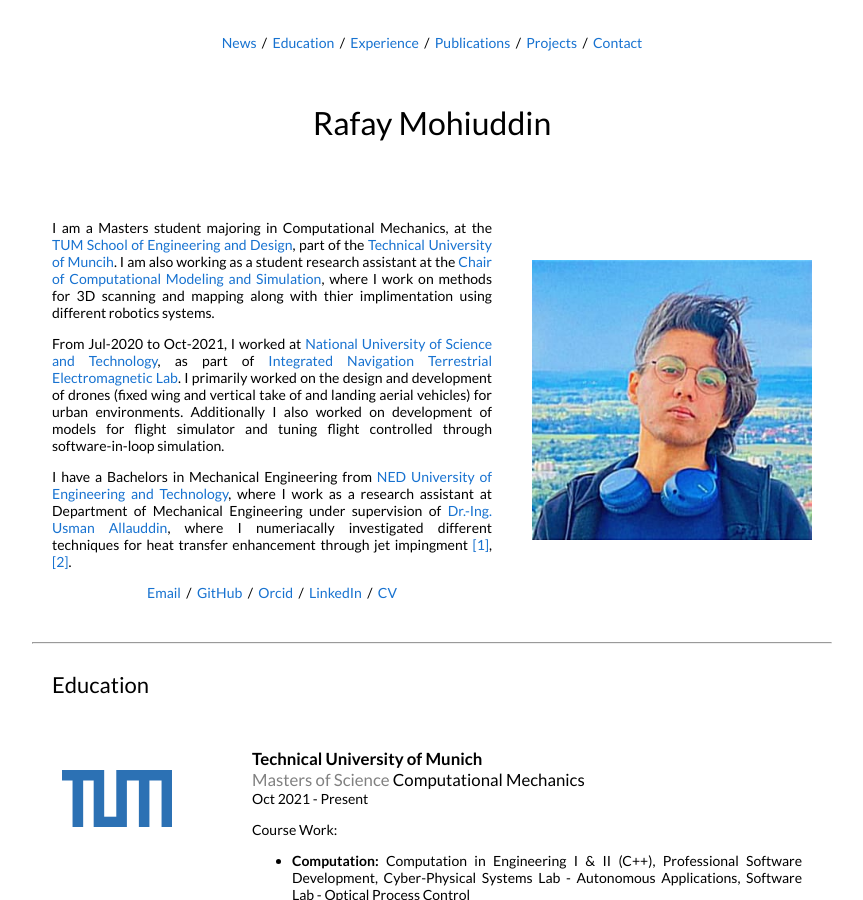
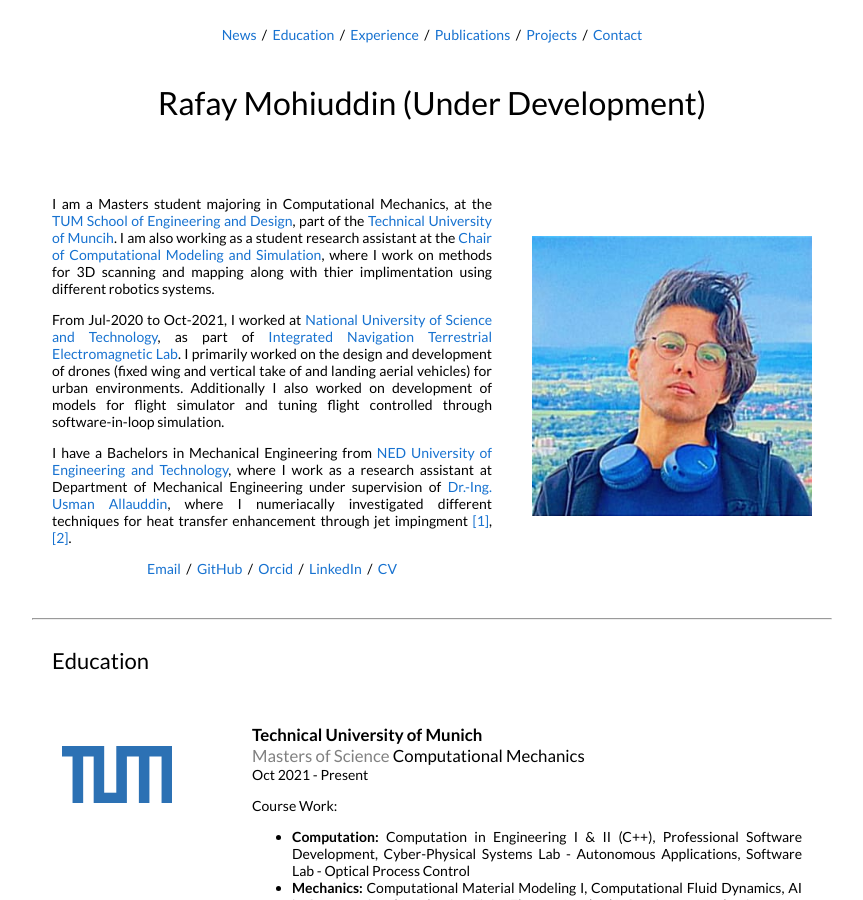
Before and after one commit to rafaymhddn/rafaymhddn.github.io, a Jekyll site: the page built from _posts/2019-06-02-venue.markdown, in a window 1280 px wide and 900 px high. Shown: the whole window, without its empty margins (208-1071 px from the left). Built offline with Jekyll 4.4.1, drawn with Linux system fonts in a browser that asks for light colours.

Commit message:
formated intro

```diff
--- a/_layouts/default.html
+++ b/_layouts/default.html
@@ -26,7 +26,7 @@
 
         <table style="width:100%;border:0px;border-spacing:0px;border-collapse:separate;margin-right:auto;margin-left:auto;"><tbody>
           <tr style="padding:0px">
-            <td style="padding:1.5%;width:63%;vertical-align:middle">
+            <td style="padding:0.5%;width:63%;vertical-align:middle">
               <p style="text-align:center">
                 <a href="#news" onclick=Expand("news")>News</a>
                 &nbsp;/&nbsp;
@@ -47,9 +47,9 @@
 <!-- Name -->
         <table style="width:100%;border:0px;border-spacing:0px;border-collapse:separate;margin-right:auto;margin-left:auto;"><tbody>
           <tr style="padding:0px">
-            <td style="padding:1.5%;width:63%;vertical-align:middle">
+            <td style="padding:1%;width:63%;vertical-align:middle">
               <p style="text-align:center">
-                <h1  style="text-align:center"><name>Rafay Mohiuddin</name></h1>
+                <h1  style="text-align:center"><name>Rafay Mohiuddin (Under Development)</name></h1>
               </p>
             </td>
           </tr>
```
